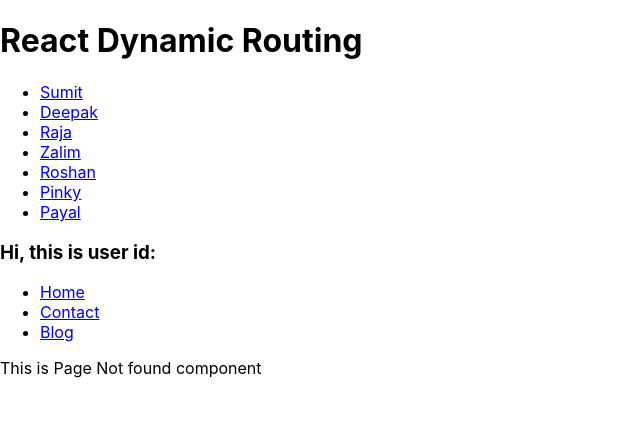
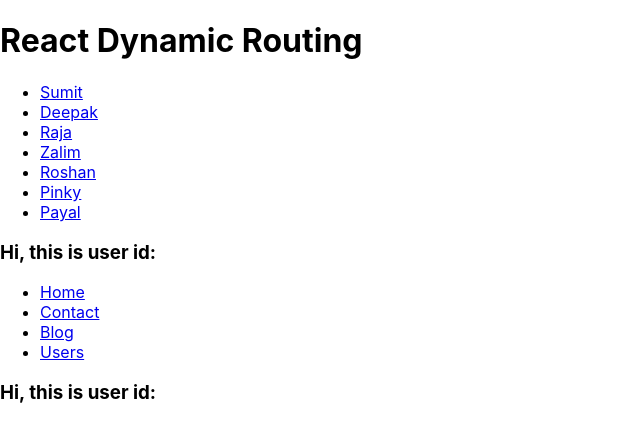
Before and after one commit to ravikr1310/interviewTaskForReactjs, a React (Create React App) app: page /user/1 in a window 1280 px wide. Before the commit this address had no page. Shown: the top 442 px of the page, without its empty margins (0-640 px from the left). Built offline with nearby package versions, Linux system fonts and the light colour scheme.

Commit message:
implemented dynamic ids to url

```diff
--- a/src/App.js
+++ b/src/App.js
@@ -8,9 +8,11 @@
 import NotFound from './components/NotFound';
 import { useState } from 'react';
 import UsersContainer from './components/UsersContainer';
-function App() {
+import UsersDetails from './components/UsersDetails';
+function App(props) {
   const [data, setData] = useState("Evc Venture");
-
+  console.log("Hello",props)
+  const ids = 12;
   return (
     <div>
       <UsersContainer />
@@ -20,6 +22,7 @@
             <Route index element={<Home data={data} />} />
             <Route path="/blog" element={<Blog />} />
             <Route path="/contact" element={<Contact />} />
+            <Route path="/user/:id" element={<UsersDetails />} />
             <Route path="*" element={<NotFound />} />
           </Route>
         </Routes>
--- a/src/components/Layout.js
+++ b/src/components/Layout.js
@@ -1,6 +1,7 @@
 import { Outlet, Link } from 'react-router-dom';
 
 const Layout = () => {
+    const ids = 100
     return (
         <>
             <nav>
@@ -14,9 +15,9 @@
                     <li>
                         <Link to="/blog">Blog</Link>
                     </li>
-                    {/* <li>
-                        <Link to="/users">Users</Link>
-                    </li> */}
+                    <li>
+                        <Link to={"/user/"+ids}>Users</Link>
+                    </li>
                 </ul>
             </nav>
             <Outlet />
--- a/src/components/UsersDetails.js
+++ b/src/components/UsersDetails.js
@@ -3,9 +3,10 @@
 import {} from 'react-router-dom';
 function UsersDetails(props){
     const [data, setData] = useState(props.userdata);
+    console.log("Hello Props: ",props)
     return(
         <div>
-            <h3>Hi, this is user id: {data.id}</h3>
+            <h3>Hi, this is user id:</h3>
         </div>
     )
 }
```
Also changed, not shown: src/components/UsersContainer.js (+3 -4 lines).
